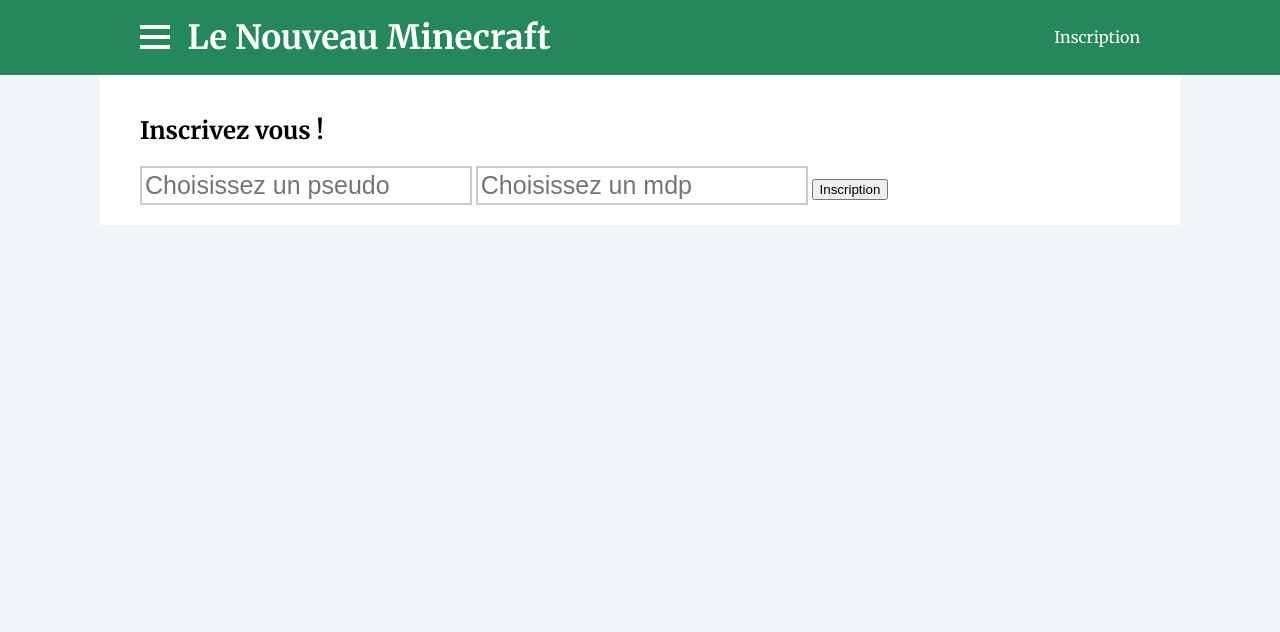
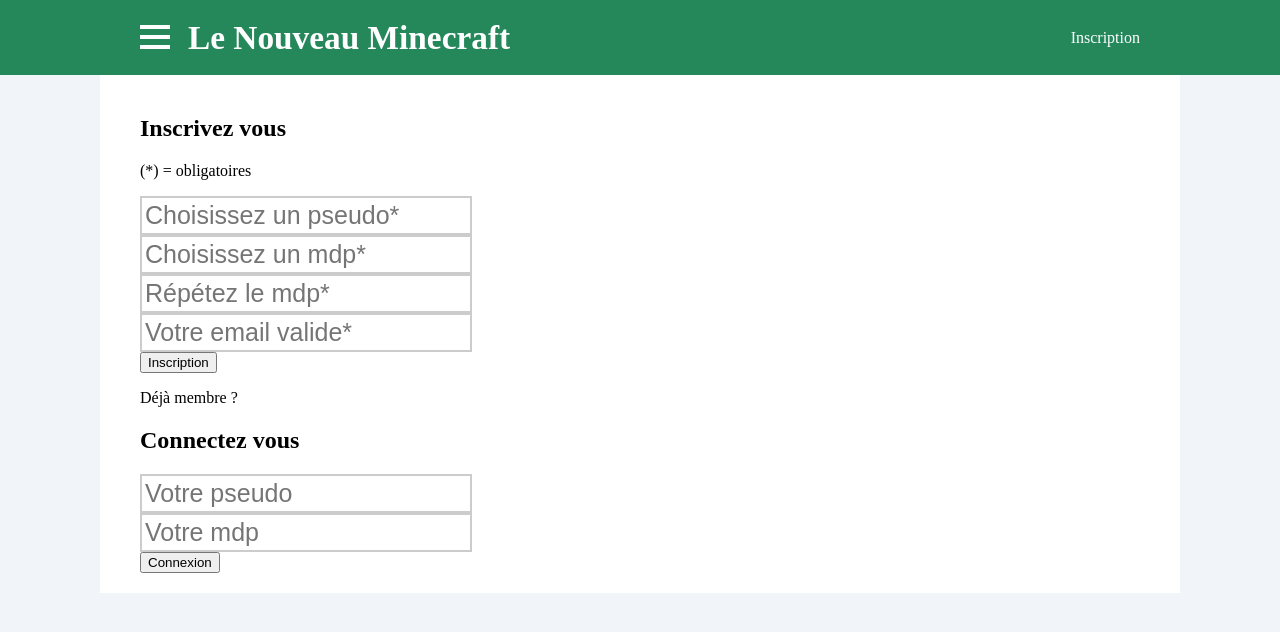
Before and after one commit to CheeseParty/LeNouveauMinecraft, a PHP site: page /gate.php in a window 1280 px wide. Shown: the top 632 px of the page. Run offline with PHP 8.4, Linux system fonts and the light colour scheme.

Commit message:
LOG / REG

```diff
--- a/gate.php
+++ b/gate.php
@@ -4,7 +4,7 @@
 		<meta charset="utf-8">
 		<title>Portail | Le Nouveau Minecraft - News sur le jeu de type "sandbox"</title>
 		<link rel="stylesheet" href="style.css">
-		<link href='http://fonts.googleapis.com/css?family=Merriweather:400,700' rel='stylesheet' type='text/css'>
+		<!--<link href='http://fonts.googleapis.com/css?family=Merriweather:400,700' rel='stylesheet' type='text/css'>-->
 
 		<!-- Métadonnées pour SEO -->
 
@@ -31,11 +31,23 @@
 		</div>
 
         <div id="content">
-            <p class="form_title">Inscrivez vous !</p>
+            <p class="form_title">Inscrivez vous</p>
+            <p class="info">(*) = obligatoires</p>
             <form method="post" action="regform.php">
-                <input type="text" class="textbox" name="pseudo" placeholder="Choisissez un pseudo" required="required">
-                <input type="password" class="textbox" name="password" placeholder="Choisissez un mdp" required="required">
+                <input type="text" class="textbox" name="pseudo" placeholder="Choisissez un pseudo*" required="required"><br>
+                <input type="password" class="textbox" name="password" placeholder="Choisissez un mdp*" required="required"><br>
+                <input type="password" class="textbox" name="password2" placeholder="Répétez le mdp*" required="required"><br>
+                <input type="email" class="textbox" name="email" placeholder="Votre email valide*" required="required"><br>
                 <input type="submit" class="form_btn" value="Inscription">
+            </form>
+
+            <p class="dejamembre">Déjà membre ?</p>
+
+            <p class="form_title">Connectez vous</p>
+            <form method="post" action="logform.php">
+                <input type="text" class="textbox" name="pseudo" placeholder="Votre pseudo" required="required"><br>
+                <input type="password" class="textbox" name="password" placeholder="Votre mdp" required="required"><br>
+                <input type="submit" class="form_btn" value="Connexion">
             </form>
         </div>
     </body>
```
Also changed, not shown: logform.php (added, +22 -0 lines), regform.php (added, +37 -0 lines).
